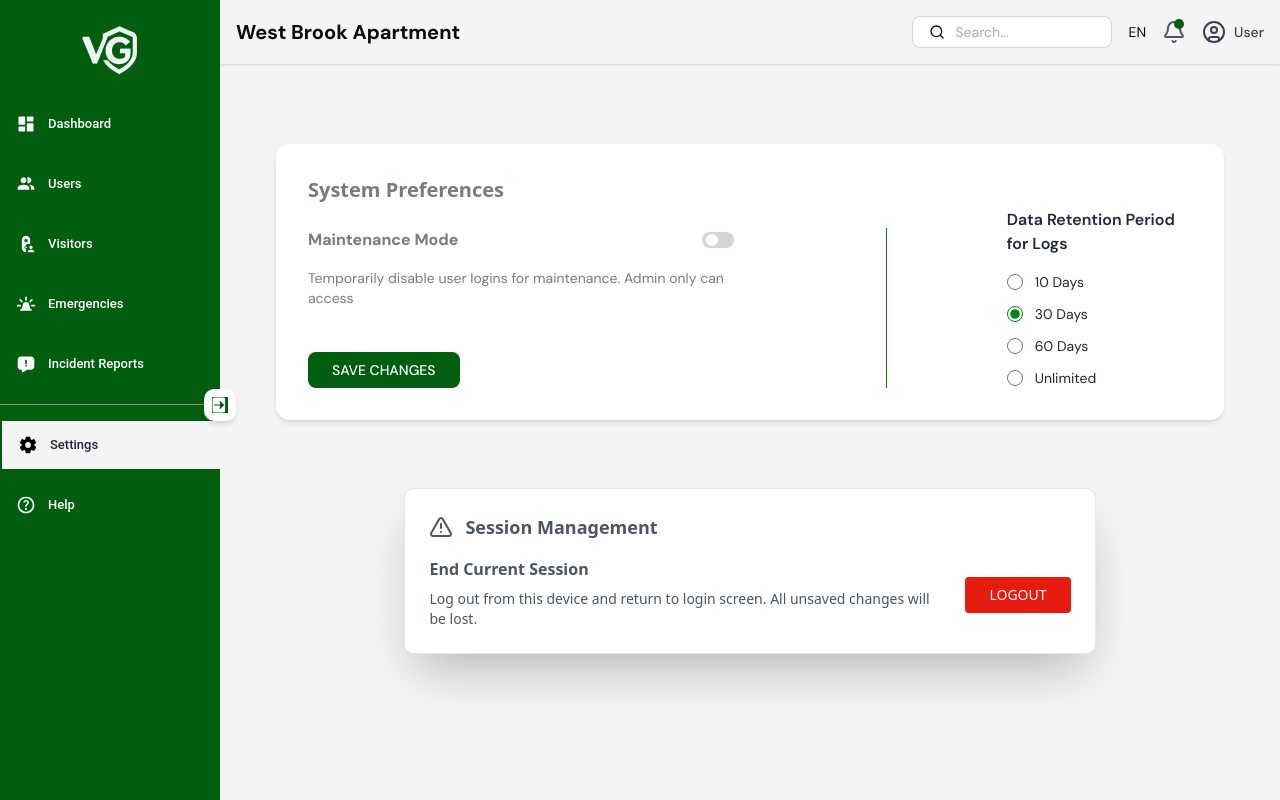
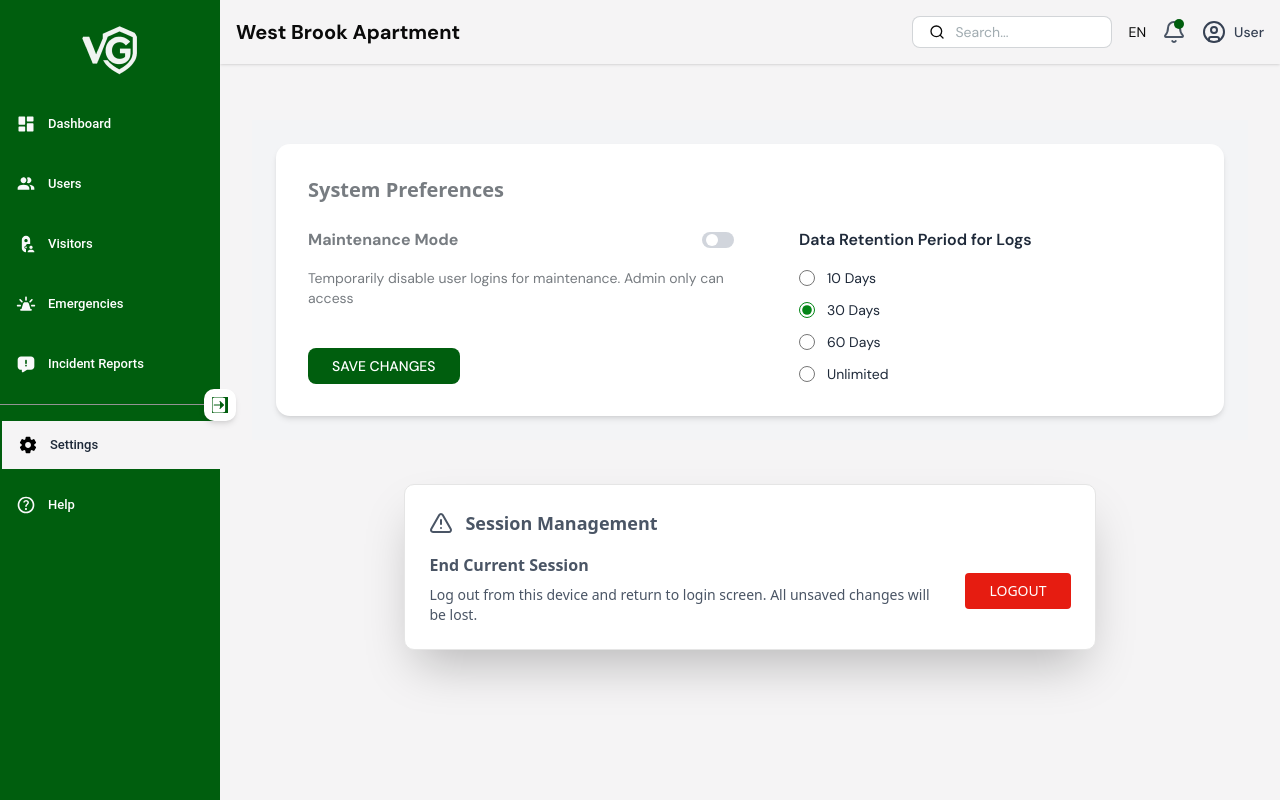
Before and after one commit to Rose-Irungu/kiosk, a React (Vite) app: page /settings in a window 1280 px wide. Built offline with nearby package versions, Linux system fonts and the light colour scheme; no server answers.

Commit message:
refactor: improve layout and structure of SystemPreferences component

```diff
--- a/src/components/SystemPreference.jsx
+++ b/src/components/SystemPreference.jsx
@@ -39,13 +39,11 @@ export default function SystemPreferences({
                 </h2>
                 <button
                   onClick={() => setMaintenanceMode(!maintenanceMode)}
-                  className={`relative inline-flex h-4 w-8 items-center ml-x rounded-full transition-colors focus:outline-none   focus:ring-offset-2 ${
-                    maintenanceMode ? 'bg-[#005e0e]' : 'bg-gray-300'
+                  className={`relative inline-flex h-4 w-8 items-center ml-x rounded-full transition-colors focus:outline-none   focus:ring-offset-2 ${maintenanceMode ? 'bg-[#005e0e]' : 'bg-gray-300'
                     }`}
                 >
                   <span
-                    className={`inline-block h-3 w-3 transform rounded-full bg-white transition-transform ${
-                      maintenanceMode ? 'translate-x-4' : 'translate-x-1'
+                    className={`inline-block h-3 w-3 transform rounded-full bg-white transition-transform ${maintenanceMode ? 'translate-x-4' : 'translate-x-1'
                       }`}
                   />
                 </button>
@@ -65,12 +63,12 @@ export default function SystemPreferences({
               </button>
             )}
           </div>
-            <div className="flex">
+          <div className="flex flex-col md:flex-row md:items-start md:space-x-8">
+            {/* Vertical Divider */}
+            <div className="hidden md:block w-px bg-[#038516]" />
 
-    <div className="w-px bg-[#038516] mx-30" />
-
-
-          <div className="justify-end ml-auto flex flex-col space-y-3 -mt-[20px]">
+            {/* Retention Options */}
+            <div className="flex-1 mt-6 md:mt-0">
               <h2 className="text-md font-semibold text-gray-800 mb-4">
                 Data Retention Period for Logs
               </h2>
@@ -99,6 +97,7 @@ export default function SystemPreferences({
               </div>
             </div>
           </div>
+
         </div>
       </div>
     </div>
```
Lines whose indentation alone changed are shown as unchanged.
